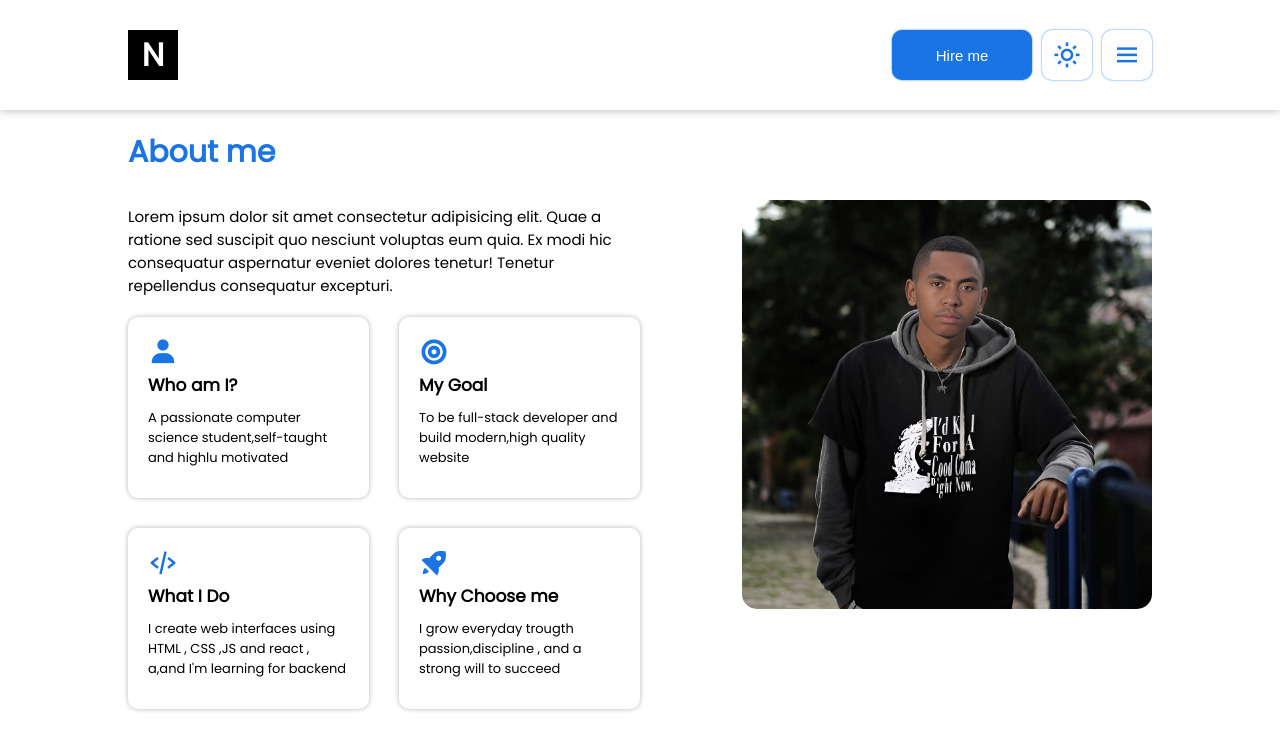
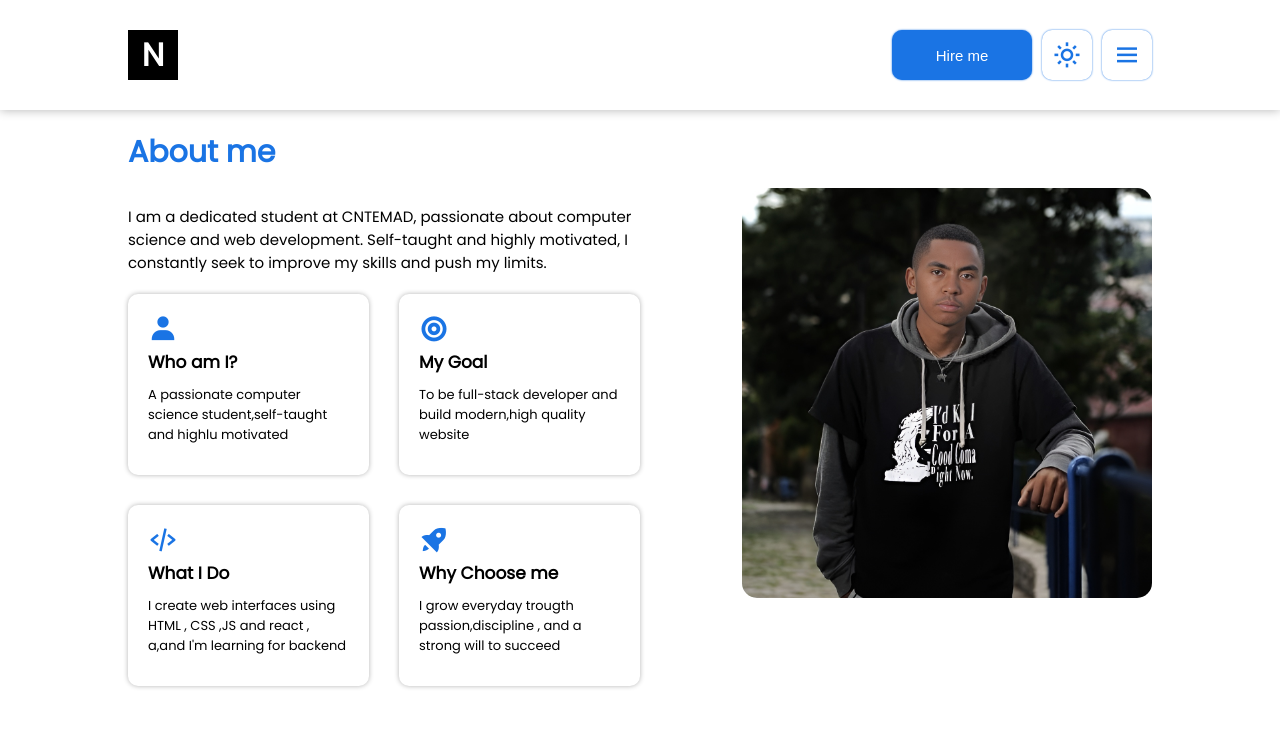
Before and after one commit to NandryRakoto/React_portfolio, a React (Vite) app: page /About in a window 1280 px wide. Shown: the top 750 px of the page. Built offline with nearby package versions, Linux system fonts and the light colour scheme.

Commit message:
Update About.jsx

```diff
--- a/src/components/Pages/About.jsx
+++ b/src/components/Pages/About.jsx
@@ -24,10 +24,8 @@ export default function About({ dark, setDark }) {
               transition={{ duration: 0.6, delay: 0 }}
               className={dark ? "gris" : ""}
             >
-              Lorem ipsum dolor sit amet consectetur adipisicing elit. Quae a
-              ratione sed suscipit quo nesciunt voluptas eum quia. Ex modi hic
-              consequatur aspernatur eveniet dolores tenetur! Tenetur
-              repellendus consequatur excepturi.
+              I am a dedicated student at CNTEMAD, passionate about computer science and web development. Self-taught and highly motivated, I constantly seek to improve my skills and push my limits.
+
             </motion.p>
             <div className="grid">
               {AboutData.map((val, i) => (
```
